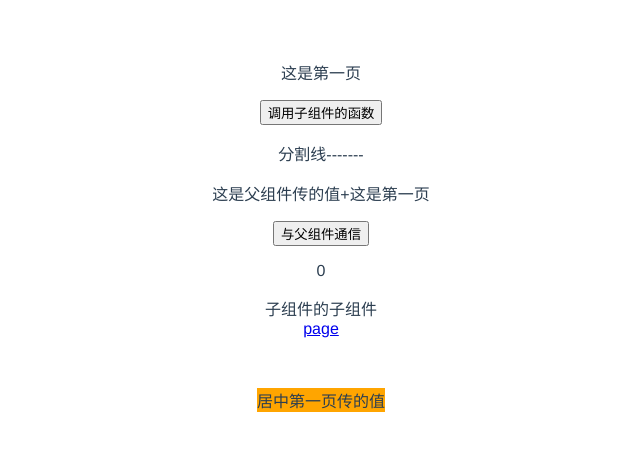
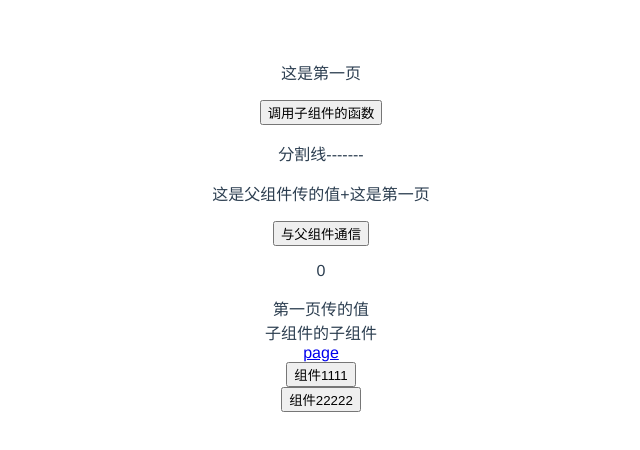
Before and after one commit to 1163710122/2022code, a Vue app: page /#/ in a window 1280 px wide. Shown: the top 450 px of the page, without its empty margins (319-959 px from the left). Built offline with nearby package versions, Linux system fonts and the light colour scheme.

Commit message:
bus总线，进行非父子通信

```diff
--- a/src/components/children.vue
+++ b/src/components/children.vue
@@ -1,10 +1,11 @@
 <template>
   <div>
-    <div class="center">居中{{parentValue}}</div>
-    <!-- <div class="parent"> -->
-      <!-- <div class="son">这是子组件的子组件</div> -->
-      <div>子组件的子组件</div>
-    <!-- </div> -->
+    <!-- <div class="center">居中</div>
+    <div class="parent">
+      <div class="son">这是子组件的子组件</div>
+    </div> -->
+    <div>{{parentValue}}</div>
+    <div>子组件的子组件</div>
   </div>
 </template>
 
--- a/src/components/component1.vue
+++ b/src/components/component1.vue
@@ -0,0 +1,23 @@
+<template>
+  <div>
+    <button @click="go()">组件{{count}}</button>
+  </div>
+</template>
+
+<script>
+export default {
+  data() {
+    return {
+      count: 1111,
+    };
+  },
+  methods: {
+    go() {
+      this.$bus.$emit("isCount", this.count);
+    },
+  },
+};
+</script>
+
+<style>
+</style>
--- a/src/components/component2.vue
+++ b/src/components/component2.vue
@@ -0,0 +1,29 @@
+<template>
+  <div>
+    <button>组件{{count}}</button>
+  </div>
+</template>
+
+<script>
+export default {
+  data() {
+    return {
+      count: 22222,
+    };
+  },
+  methods: {
+    show(val) {
+      this.count = val;
+    },
+  },
+  mounted() {
+    this.$bus.$on("isCount", this.show);
+  },
+  beforDestory() {
+    this.$bus.$off("isCount", this.show);
+  },
+};
+</script>
+
+<style>
+</style>
--- a/src/main.js
+++ b/src/main.js
@@ -1,15 +1,22 @@
 // The Vue build version to load with the `import` command
 // (runtime-only or standalone) has been set in webpack.base.conf with an alias.
-import Vue from 'vue'
-import App from './App'
-import router from './router'
+import Vue from "vue";
+import App from "./App";
+import router from "./router";
 
-Vue.config.productionTip = false
+Vue.config.productionTip = false;
+//在代码中直接使用bus总线
+/**
+ * this.$bus.$emit()
+ * this.$bus.$on()
+ */
+const bus = new Vue();
+Vue.prototype.$bus = bus;
 
 /* eslint-disable no-new */
 new Vue({
-  el: '#app',
+  el: "#app",
   router,
   components: { App },
-  template: '<App/>'
-})
+  template: "<App/>"
+});
--- a/src/views/homepage.vue
+++ b/src/views/homepage.vue
@@ -5,12 +5,16 @@
     <p>分割线-------</p>
     <my-component ref="myCom" :message='message' @messageLong="getLong"></my-component>
     <router-link to="/page/wangjing">page</router-link>
+    <component1></component1>
+    <component2></component2>
   </div>
 </template>
 
 
 <script>
 import myComponent from "@/components/HelloWorld";
+import component1 from "@/components/component1";
+import component2 from "@/components/component2";
 export default {
   name: "homepage",
   data() {
@@ -23,7 +27,7 @@ export default {
       parentValue: "第一页传的值",
     };
   },
-  components: { myComponent },
+  components: { myComponent, component1, component2 },
   methods: {
     getLong() {
       this.message = this.message + "go";
```
